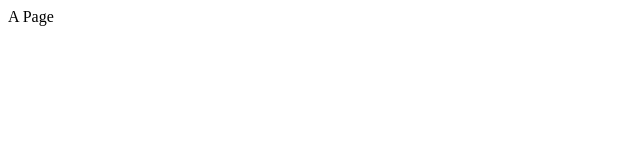
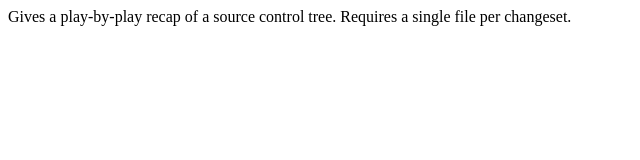
Before and after one commit to zgagnon/source-replay, a plain HTML site: page index.html in a window 1280 px wide. Shown: the whole page, without its empty margins (0-640 px from the left). Drawn offline with Linux system fonts and the light colour scheme.

Commit message:
Giving a brief overview of intent.
--HG--
extra : rebase_source : 06c5156c7b1ce12df30d28cd0e30b2c019113d73

```diff
--- a/index.html
+++ b/index.html
@@ -4,6 +4,6 @@
     <title>A Title</title>
 </head>
 <body>
-A Page
+Gives a play-by-play recap of a source control tree. Requires a single file per changeset.
 </body>
 </html>
```
